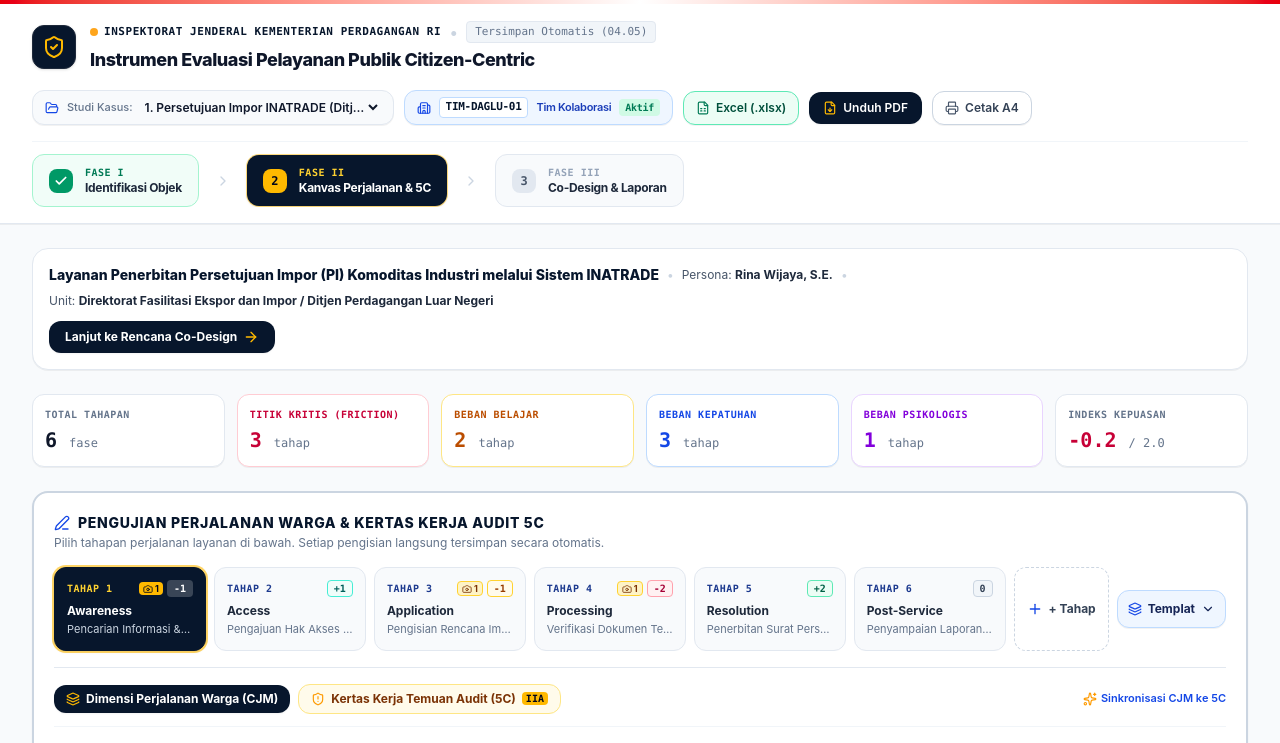
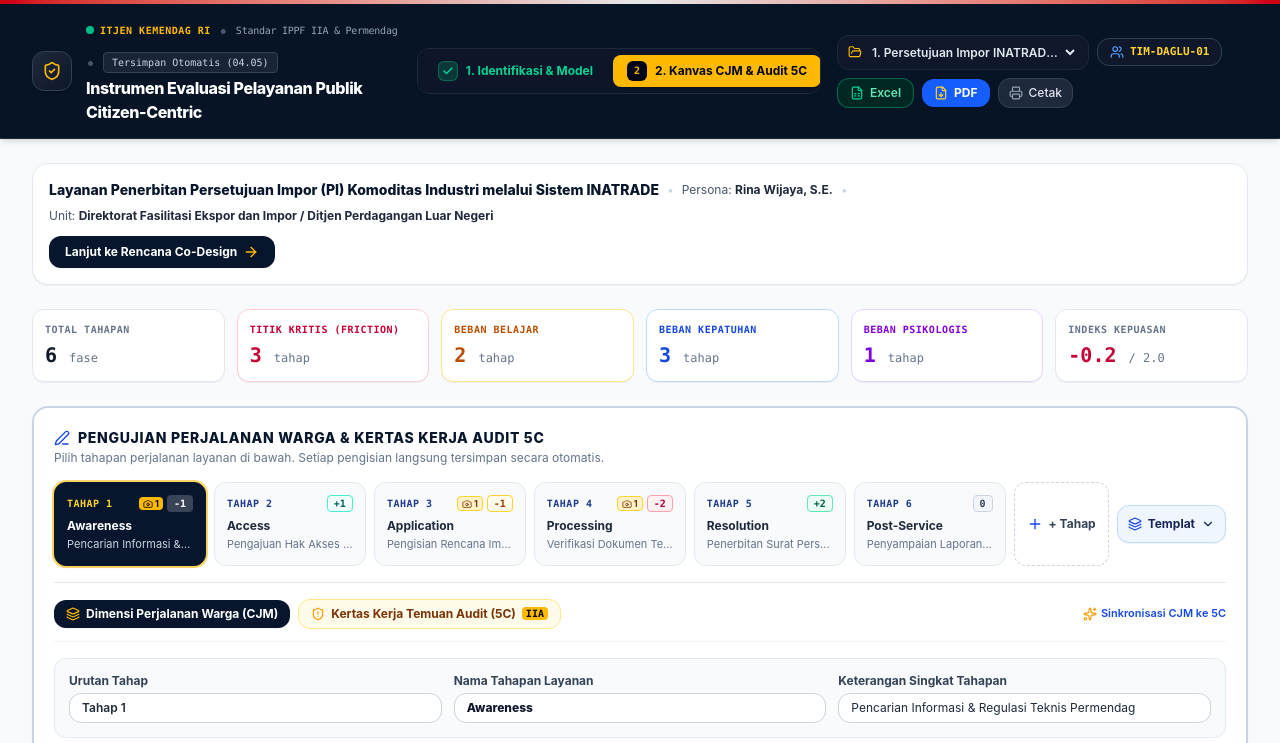
Before and after one commit to mdeardos/Inspektorat-Jenderal-CJM, a React (Vite) app: page / in a window 1280 px wide. Shown: the top 743 px of the page. Built offline with nearby package versions, Linux system fonts and the light colour scheme.

Commit message:
style(header): executive midnight navy command masthead with connected stepper

```diff
--- a/src/components/ModernCanvasHeader.tsx
+++ b/src/components/ModernCanvasHeader.tsx
@@ -1,4 +1,4 @@
-import React from 'react';
+import React, { useRef } from 'react';
 import {
   Building2,
   FileDown,
@@ -7,10 +7,14 @@ import {
   Loader2,
   Check,
   ShieldCheck,
-  Sparkles,
-  ChevronRight,
-  FolderOpen
+  FolderOpen,
+  Users,
+  Upload,
+  Download,
+  RotateCcw,
+  Sparkles
 } from 'lucide-react';
+import { EvaluationState } from '../types';
 
 interface ModernCanvasHeaderProps {
   currentStep: number;
@@ -25,6 +29,9 @@ interface ModernCanvasHeaderProps {
   onExportExcel?: () => void;
   onPrintNative: () => void;
   isExportingPDF?: boolean;
+  onExportJSON?: () => void;
+  onImportJSON?: (imported: EvaluationState) => void;
+  onReset?: () => void;
 }
 
 export const ModernCanvasHeader: React.FC<ModernCanvasHeaderProps> = ({
@@ -39,78 +46,141 @@ export const ModernCanvasHeader: React.FC<ModernCanvasHeaderProps> = ({
   onExportPDF,
   onExportExcel,
   onPrintNative,
-  isExportingPDF = false
+  isExportingPDF = false,
+  onExportJSON,
+  onImportJSON,
+  onReset
 }) => {
+  const fileInputRef = useRef<HTMLInputElement>(null);
+
+  const handleFileUpload = (e: React.ChangeEvent<HTMLInputElement>) => {
+    const file = e.target.files?.[0];
+    if (!file || !onImportJSON) return;
+    const reader = new FileReader();
+    reader.onload = (event) => {
+      try {
+        const json = JSON.parse(event.target?.result as string);
+        if (json && json.stages && Array.isArray(json.stages)) {
+          onImportJSON(json);
+        }
+      } catch (err) {
+        console.error('Gagal membaca berkas JSON', err);
+      }
+    };
+    reader.readAsText(file);
+    if (fileInputRef.current) fileInputRef.current.value = '';
+  };
+
   const steps = [
     {
       num: 1,
       code: 'FASE I',
       title: 'Identifikasi Objek & 5 Model Layanan',
-      shortTitle: 'Identifikasi Objek'
+      shortTitle: '1. Identifikasi & Model'
     },
     {
       num: 2,
       code: 'FASE II',
       title: 'Kanvas Perjalanan Warga (CJM & Audit 5C)',
-      shortTitle: 'Kanvas Perjalanan & 5C'
+      shortTitle: '2. Kanvas CJM & Audit 5C'
     },
     {
       num: 3,
       code: 'FASE III',
       title: 'Rencana Co-Design & Pengesahan',
-      shortTitle: 'Co-Design & Laporan'
+      shortTitle: '3. Co-Design & Laporan'
     }
   ];
 
   return (
-    <header className="border-b border-slate-200 bg-white shadow-2xs no-print select-none">
+    <header className="w-full bg-[#071426] text-white shadow-md border-b border-slate-800 no-print select-none">
       {/* Top National Ribbon Accent */}
-      <div className="h-1 w-full bg-gradient-to-r from-red-600 via-white to-red-600" />
+      <div className="h-1 w-full bg-gradient-to-r from-red-600 via-white to-red-600 opacity-90" />
 
-      {/* Main Header Content */}
-      <div className="px-5 sm:px-8 py-4 flex flex-col gap-4">
-        {/* Top Row: Official Identity, Case Selector & Actions */}
-        <div className="flex flex-wrap items-center justify-between gap-4">
-          {/* Official Branding */}
+      {/* Main Bar */}
+      <div className="max-w-[1720px] mx-auto px-4 sm:px-6 lg:px-8 py-3.5 flex flex-col lg:flex-row lg:items-center justify-between gap-4">
+        {/* Brand & Ministry Identity */}
         <div className="flex items-center gap-3.5">
-            <div className="w-11 h-11 rounded-xl bg-[#07162c] border border-slate-800 p-2 flex items-center justify-center shrink-0 shadow-sm">
-              <ShieldCheck className="w-6 h-6 text-amber-400" />
+          <div className="w-10 h-10 rounded-xl bg-gradient-to-br from-slate-800 to-slate-900 border border-slate-700 p-2 flex items-center justify-center shrink-0 shadow-sm">
+            <ShieldCheck className="w-5 h-5 text-amber-400" />
           </div>
 
           <div>
             <div className="flex items-center gap-2 flex-wrap">
-                <span className="text-[11px] font-mono font-bold tracking-wider text-[#07162c] uppercase flex items-center gap-1.5">
-                  <span className="w-2 h-2 rounded-full bg-amber-500 animate-pulse" />
-                  <span>Inspektorat Jenderal Kementerian Perdagangan RI</span>
+              <span className="text-[10px] font-mono font-bold tracking-wider text-amber-400 uppercase flex items-center gap-1.5">
+                <span className="w-2 h-2 rounded-full bg-emerald-400 animate-pulse" />
+                <span>ITJEN KEMENDAG RI</span>
               </span>
-                <span className="text-slate-300 hidden sm:inline" aria-hidden="true">&bull;</span>
-                <span className="text-[11px] text-slate-500 font-mono tabular-nums bg-slate-100 px-2 py-0.5 rounded border border-slate-200 hidden sm:inline">
+              <span className="text-slate-600 hidden sm:inline" aria-hidden="true">•</span>
+              <span className="text-[10px] text-slate-400 font-mono tracking-tight hidden sm:inline">
+                Standar IPPF IIA & Permendag
+              </span>
+              <span className="text-slate-600 hidden md:inline" aria-hidden="true">•</span>
+              <span className="text-[10px] text-slate-300 font-mono bg-slate-800/80 px-2 py-0.5 rounded border border-slate-700 hidden md:inline">
                 {saveStatus}
               </span>
             </div>
-              <h1 className="text-base sm:text-lg font-extrabold text-slate-900 tracking-tight mt-0.5">
+            <h1 className="text-sm sm:text-base font-extrabold text-white tracking-tight mt-0.5">
               Instrumen Evaluasi Pelayanan Publik Citizen-Centric
             </h1>
           </div>
         </div>
 
-          {/* Right: Case Study Selector & Action Controls */}
-          <div className="flex flex-wrap items-center gap-2.5">
+        {/* Center: Executive Stepper Tabs */}
+        <nav
+          className="flex items-center gap-1.5 bg-slate-900/90 p-1.5 rounded-xl border border-slate-800 self-start lg:self-auto overflow-x-auto max-w-full"
+          aria-label="Navigasi Fase Pengawasan"
+        >
+          {steps.map((step) => {
+            const isActive = currentStep === step.num;
+            const isPast = currentStep > step.num;
+
+            return (
+              <button
+                key={step.num}
+                type="button"
+                onClick={() => onGoToStep(step.num)}
+                className={`flex items-center gap-2 px-3.5 py-1.5 rounded-lg text-xs font-bold transition-all whitespace-nowrap cursor-pointer ${
+                  isActive
+                    ? 'bg-amber-400 text-slate-950 shadow-sm'
+                    : isPast
+                    ? 'text-emerald-400 hover:text-emerald-300 hover:bg-slate-800/60'
+                    : 'text-slate-400 hover:text-white hover:bg-slate-800/60'
+                }`}
+              >
+                <div
+                  className={`w-5 h-5 rounded-md flex items-center justify-center text-[10px] font-mono font-bold shrink-0 ${
+                    isActive
+                      ? 'bg-slate-950 text-amber-400'
+                      : isPast
+                      ? 'bg-emerald-500/20 text-emerald-400 border border-emerald-500/40'
+                      : 'bg-slate-800 text-slate-400'
+                  }`}
+                >
+                  {isPast ? <Check className="w-3 h-3 stroke-[3]" /> : step.num}
+                </div>
+                <span>{step.shortTitle}</span>
+              </button>
+            );
+          })}
+        </nav>
+
+        {/* Right: Quick Action Controls */}
+        <div className="flex flex-wrap items-center gap-2">
           {/* Case Study Selector */}
-            <div className="flex items-center gap-2 bg-slate-50 hover:bg-slate-100 border border-slate-200 rounded-xl px-3 py-1.5 transition-colors shadow-2xs">
-              <FolderOpen className="w-3.5 h-3.5 text-blue-700 shrink-0" />
-              <span className="text-[11px] text-slate-500 font-medium hidden md:inline">Studi Kasus:</span>
+          <div className="flex items-center gap-1.5 bg-slate-900 border border-slate-800 rounded-xl px-2.5 py-1.5 text-xs">
+            <FolderOpen className="w-3.5 h-3.5 text-amber-400 shrink-0" />
             <select
               value={presetKey}
               onChange={(e) => onSelectPreset(e.target.value)}
-                className="bg-transparent text-slate-900 text-xs font-semibold focus:outline-none cursor-pointer py-0.5 max-w-[190px] sm:max-w-[240px] truncate"
+              className="bg-transparent text-slate-200 text-xs font-semibold focus:outline-none cursor-pointer py-0.5 max-w-[160px] sm:max-w-[210px] truncate"
               title="Pilih Berkas Studi Kasus Layanan Kemendag"
             >
-                <option value="perizinan">1. Persetujuan Impor INATRADE (Ditjen Daglu)</option>
-                <option value="pengaduan">2. Pengaduan Konsumen (Ditjen PKTN)</option>
-                <option value="bantuan">3. Fasilitasi Pameran Ekspor (DJPEN)</option>
-                <option value="kependudukan">4. Pendaftaran Waralaba STPW (Ditjen PDN)</option>
-                <option value="kosong">5. Kanvas Kosong (Evaluasi Baru Itjen)</option>
+              <option value="perizinan" className="bg-slate-900 text-white">1. Persetujuan Impor INATRADE (Daglu)</option>
+              <option value="pengaduan" className="bg-slate-900 text-white">2. Pengaduan Konsumen (PKTN)</option>
+              <option value="bantuan" className="bg-slate-900 text-white">3. Pameran Ekspor (DJPEN)</option>
+              <option value="kependudukan" className="bg-slate-900 text-white">4. Waralaba STPW (PDN)</option>
+              <option value="kosong" className="bg-slate-900 text-white">5. Kanvas Kosong (Baru)</option>
             </select>
           </div>
 
@@ -118,18 +188,12 @@ export const ModernCanvasHeader: React.FC<ModernCanvasHeaderProps> = ({
           <button
             type="button"
             onClick={onOpenSessionModal || onOpenPortal}
-              className="inline-flex items-center gap-2 px-3 py-1.5 rounded-xl bg-blue-50 hover:bg-blue-100 border border-blue-200 text-blue-950 font-sans text-xs font-bold tracking-tight shadow-2xs transition cursor-pointer active:scale-95 group"
-              title="Pilih Inspektorat, Ganti Tim, atau Bagikan Tautan Kolaborasi"
+            className="inline-flex items-center gap-1.5 px-3 py-1.5 rounded-xl bg-slate-900 hover:bg-slate-800 border border-slate-700 text-slate-200 text-xs font-bold transition cursor-pointer"
+            title="Kelola Ruang Kerja Tim Inspektorat"
           >
-              <Building2 className="w-3.5 h-3.5 text-blue-700 group-hover:scale-110 transition-transform" />
-              <span className="font-mono text-[11px] font-extrabold text-[#07162c] bg-white px-1.5 py-0.5 rounded border border-blue-200">
+            <Users className="w-3.5 h-3.5 text-blue-400" />
+            <span className="font-mono text-[11px] text-amber-300">
               {sessionId || 'ITJEN-DAGLU-01'}
-              </span>
-              <span className="hidden sm:inline text-blue-800 font-semibold text-[11px]">
-                Tim Kolaborasi
-              </span>
-              <span className="text-[10px] text-emerald-700 bg-emerald-100 font-mono px-1.5 py-0.5 rounded font-bold hidden lg:inline">
-                Aktif
             </span>
           </button>
 
@@ -138,31 +202,31 @@ export const ModernCanvasHeader: React.FC<ModernCanvasHeaderProps> = ({
             <button
               type="button"
               onClick={onExportExcel}
-                className="hidden sm:inline-flex items-center gap-1.5 bg-emerald-50 hover:bg-emerald-100 border border-emerald-300 text-emerald-900 text-xs font-semibold px-3 py-2 rounded-xl transition-all shadow-2xs cursor-pointer active:scale-95"
-                title="Unduh kertas kerja lengkap dalam format Excel (.xlsx)"
+              className="inline-flex items-center gap-1.5 bg-emerald-950/80 hover:bg-emerald-900 border border-emerald-600/60 text-emerald-300 text-xs font-semibold px-3 py-1.5 rounded-xl transition cursor-pointer"
+              title="Unduh kertas kerja matriks Excel (.xlsx)"
             >
-                <FileSpreadsheet className="w-3.5 h-3.5 text-emerald-700" />
-                <span>Excel (.xlsx)</span>
+              <FileSpreadsheet className="w-3.5 h-3.5 text-emerald-400" />
+              <span className="hidden sm:inline">Excel</span>
             </button>
           )}
 
-            {/* Official PDF Export */}
+          {/* PDF Export */}
           <button
             type="button"
             disabled={isExportingPDF}
             onClick={onExportPDF}
-              className="inline-flex items-center gap-1.5 bg-[#07162c] hover:bg-slate-900 active:scale-95 text-white text-xs font-semibold px-3.5 py-2 rounded-xl transition-all shadow-xs cursor-pointer disabled:opacity-50"
+            className="inline-flex items-center gap-1.5 bg-blue-600 hover:bg-blue-500 text-white text-xs font-bold px-3 py-1.5 rounded-xl transition cursor-pointer disabled:opacity-50 shadow-sm"
             title="Unduh laporan resmi PDF"
           >
             {isExportingPDF ? (
               <>
-                  <Loader2 className="w-3.5 h-3.5 animate-spin text-amber-400" />
-                  <span>Menyiapkan PDF...</span>
+                <Loader2 className="w-3.5 h-3.5 animate-spin text-amber-300" />
+                <span>PDF...</span>
               </>
             ) : (
               <>
-                  <FileDown className="w-3.5 h-3.5 text-amber-400" />
-                  <span>Unduh PDF</span>
+                <FileDown className="w-3.5 h-3.5 text-amber-300" />
+                <span>PDF</span>
               </>
             )}
           </button>
@@ -171,67 +235,13 @@ export const ModernCanvasHeader: React.FC<ModernCanvasHeaderProps> = ({
           <button
             type="button"
             onClick={onPrintNative}
-              className="hidden md:inline-flex items-center gap-1.5 bg-white hover:bg-slate-100 border border-slate-300 text-slate-700 text-xs font-semibold px-3 py-2 rounded-xl transition-all shadow-2xs cursor-pointer active:scale-95"
-              title="Cetak langsung ke peramban / printer"
+            className="hidden xl:inline-flex items-center gap-1.5 bg-slate-800 hover:bg-slate-700 border border-slate-700 text-slate-200 text-xs font-medium px-2.5 py-1.5 rounded-xl transition cursor-pointer"
+            title="Cetak langsung dokumen format A4"
           >
-              <Printer className="w-3.5 h-3.5 text-slate-600" />
-              <span>Cetak A4</span>
+            <Printer className="w-3.5 h-3.5 text-slate-400" />
+            <span>Cetak</span>
           </button>
         </div>
-        </div>
-
-        {/* Bottom Row: Executive Stepper Flow with Visual Continuity */}
-        <nav
-          className="flex items-center gap-2 sm:gap-3 overflow-x-auto custom-scrollbar pt-3 border-t border-slate-100"
-          aria-label="Alur Pengawasan Eksekutif"
-        >
-          {steps.map((step, idx) => {
-            const isActive = currentStep === step.num;
-            const isPast = currentStep > step.num;
-
-            return (
-              <React.Fragment key={step.num}>
-                <button
-                  type="button"
-                  onClick={() => onGoToStep(step.num)}
-                  className={`flex items-center gap-3 px-4 py-2.5 rounded-xl text-left transition-all whitespace-nowrap shrink-0 cursor-pointer ${
-                    isActive
-                      ? 'bg-[#07162c] text-white shadow-sm ring-1 ring-amber-400/50'
-                      : isPast
-                      ? 'bg-emerald-50/70 hover:bg-emerald-100 text-emerald-950 border border-emerald-200'
-                      : 'bg-slate-50 hover:bg-slate-100 text-slate-600 border border-slate-200'
-                  }`}
-                >
-                  <div
-                    className={`w-6 h-6 rounded-lg flex items-center justify-center text-xs font-mono font-bold transition-all shrink-0 ${
-                      isActive
-                        ? 'bg-amber-400 text-slate-950 shadow-2xs font-extrabold'
-                        : isPast
-                        ? 'bg-emerald-600 text-white'
-                        : 'bg-slate-200 text-slate-600'
-                    }`}
-                  >
-                    {isPast ? <Check className="w-3.5 h-3.5 stroke-[3]" /> : step.num}
-                  </div>
-                  <div className="flex flex-col">
-                    <span className={`text-[10px] font-mono font-bold tracking-wider ${isActive ? 'text-amber-300' : isPast ? 'text-emerald-700' : 'text-slate-400'}`}>
-                      {step.code}
-                    </span>
-                    <span className={`text-xs font-bold tracking-tight ${isActive ? 'text-white' : 'text-slate-800'}`}>
-                      {step.shortTitle}
-                    </span>
-                  </div>
-                </button>
-
-                {idx < steps.length - 1 && (
-                  <div className="hidden sm:flex items-center px-1 text-slate-300">
-                    <ChevronRight className="w-4 h-4" />
-                  </div>
-                )}
-              </React.Fragment>
-            );
-          })}
-        </nav>
       </div>
     </header>
   );
```
Lines whose indentation alone changed are shown as unchanged.
